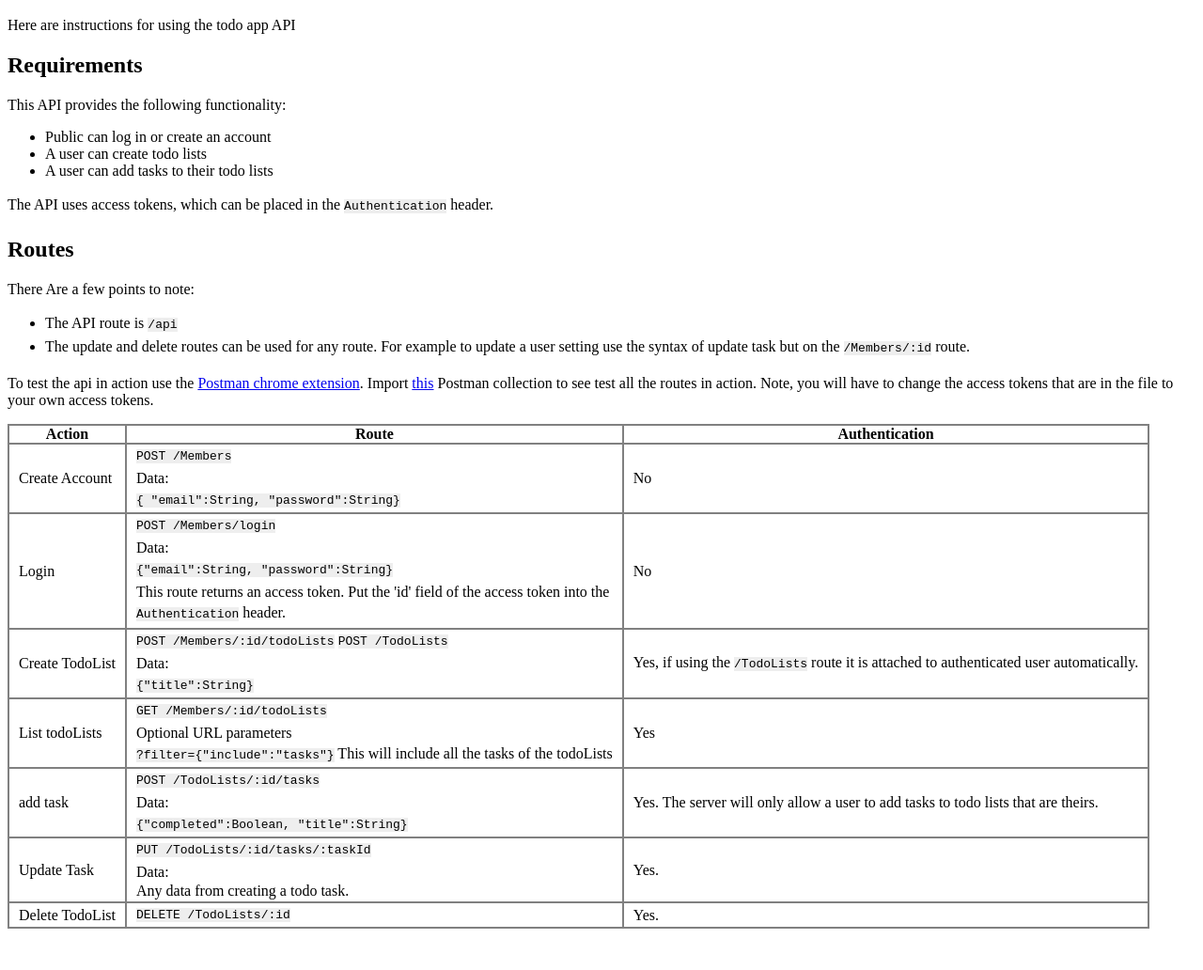
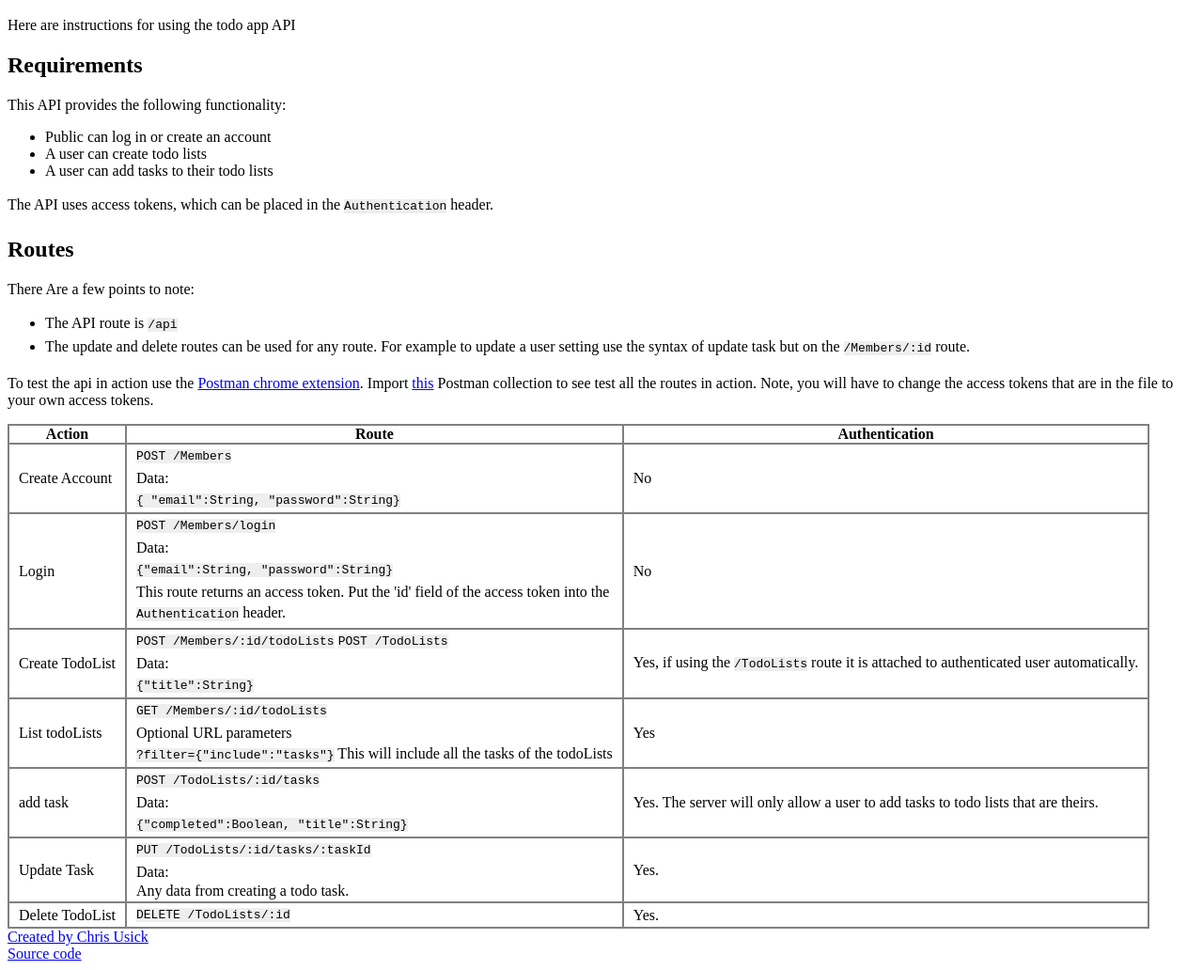
Before and after one commit to chrisUsick/todoApp, a website: page client/index.html in a window 1280 px wide. Shown: the part 48-1080 px from the top of the page at 94% size. Before the commit the page ends 1044 px from the top, so only its background shows below. Drawn offline with Linux system fonts and the light colour scheme.

Commit message:
added footer

```diff
--- a/client/index.html
+++ b/client/index.html
@@ -108,6 +108,10 @@
 				</tbody>
 			</table>
 		</section>
-
+		<footer>
+			<a href="http://cu-dev.ca">Created by Chris Usick</a>
+			<br>
+			<a href="https://github.com/chrisUsick/todoApp">Source code</a>
+		</footer>
 	</body>
 </html>
```
